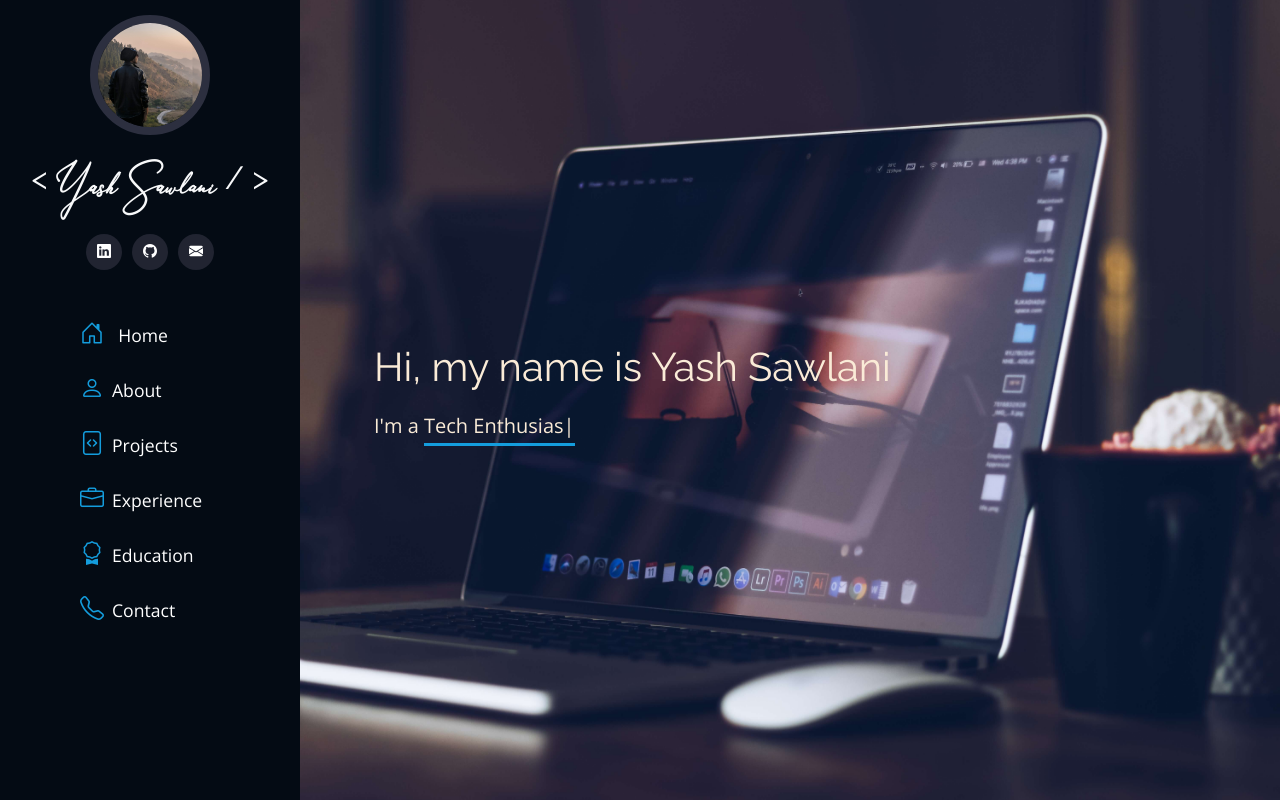
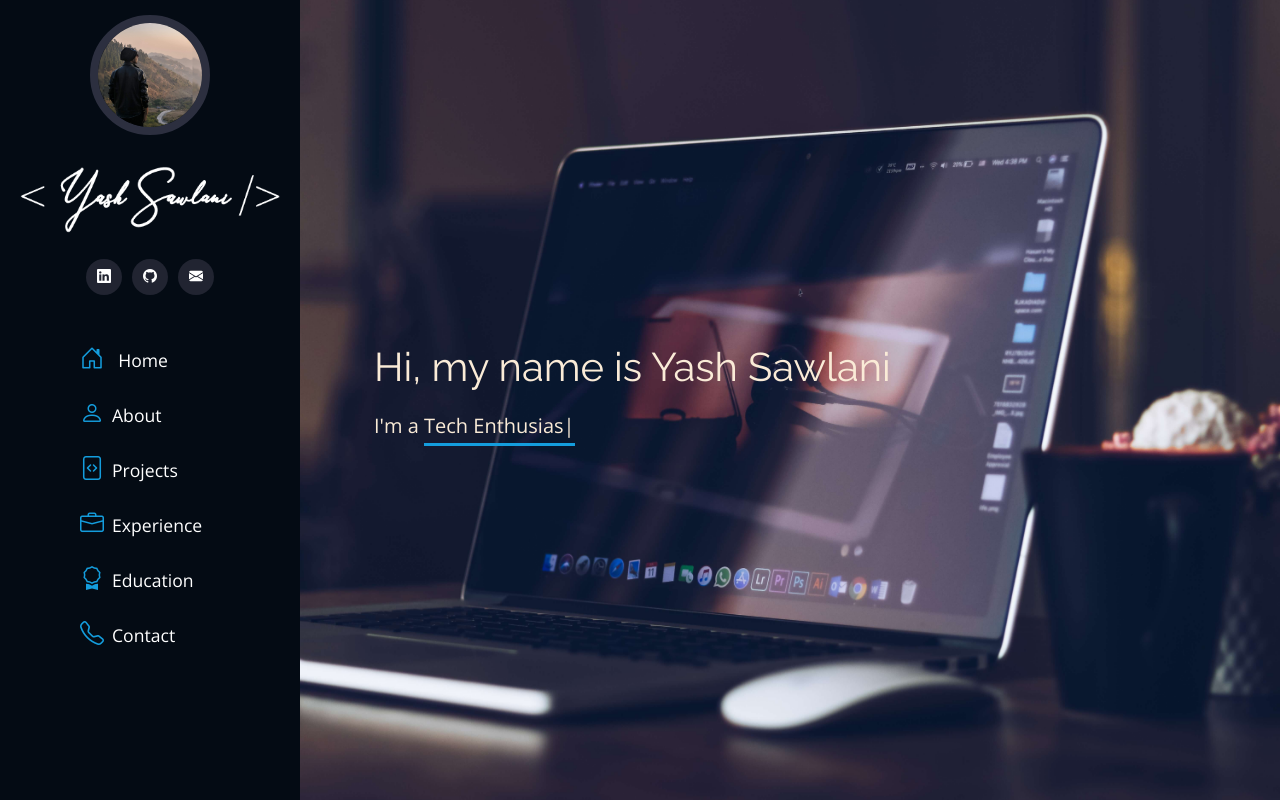
Before and after one commit to Yash846/Portfolio-v1, a website built with webpack: page index.html in a window 1280 px wide. Shown: the top 800 px of the page. Built offline with nearby package versions, Linux system fonts and the light colour scheme.

```diff
--- a/assets/css/style.scss
+++ b/assets/css/style.scss
@@ -143,24 +143,22 @@
   z-index: 2;
   transition: all 0.4s cubic-bezier(0.67, 0.06, 0.35, 0.98);
 
-  img {
+  #profile-img {
     width: 120px;
     margin: 15px auto;
+    margin-bottom: 5px;
     border: 8px solid #2c2f3f;
     display: block;
   }
 
-  #header-name {
-    span {
-      font-size: 1.5rem;
-      font-family: AnthoniSignature, sans-serif;
-      font-weight: 600;
+  #name-img {
+    display: flex;
+    justify-content: center;
+    align-items: center;
+    img {
+      width: 270px;
+      cursor: pointer;
     }
-    text-align: center;
-    font-size: 2rem;
-    cursor: pointer;
-    margin-top: 1.5rem;
-    margin-bottom: 2rem;
   }
 
   .social-links {
--- a/assets/js/main.js
+++ b/assets/js/main.js
@@ -9,6 +9,7 @@
 const main = document.querySelector(".main");
 
 function animateLogo(scrollPos = 0) {
+  window.scrollTo(0, scrollPos);
   setTimeout(() => {
     loader.classList.add("exit");
     setTimeout(() => {
@@ -30,7 +31,7 @@
     Header OnClick Loader Animation
 */
 
-const name = document.getElementById("header-name");
+const name = document.getElementById("name-img");
 name.addEventListener("click", () => {
   const scrollPos = window.scrollY;
   main.style.opacity = 0;
--- a/index.html
+++ b/index.html
@@ -113,13 +113,14 @@
         <div class="d-flex flex-column">
           <div class="profile">
             <img
+              id="profile-img"
               class="img-fluid rounded-circle"
               src="/assets/images/profile-img.jpg"
               alt=""
             />
-            <h1 id="header-name" class="text-light">
-              &lt;<span> Yash Sawlani </span>&#47; &gt;
-            </h1>
+            <div id="name-img">
+              <img src="/assets/images/Name.png" alt="name" />
+            </div>
             <div class="social-links mt-3 text-center">
               <a
                 href="https://www.linkedin.com/in/yash-sawlani/"
```
Also changed, not shown: assets/css/style.css, assets/images/Name.png (added), dist/app.js, 1 other file.
